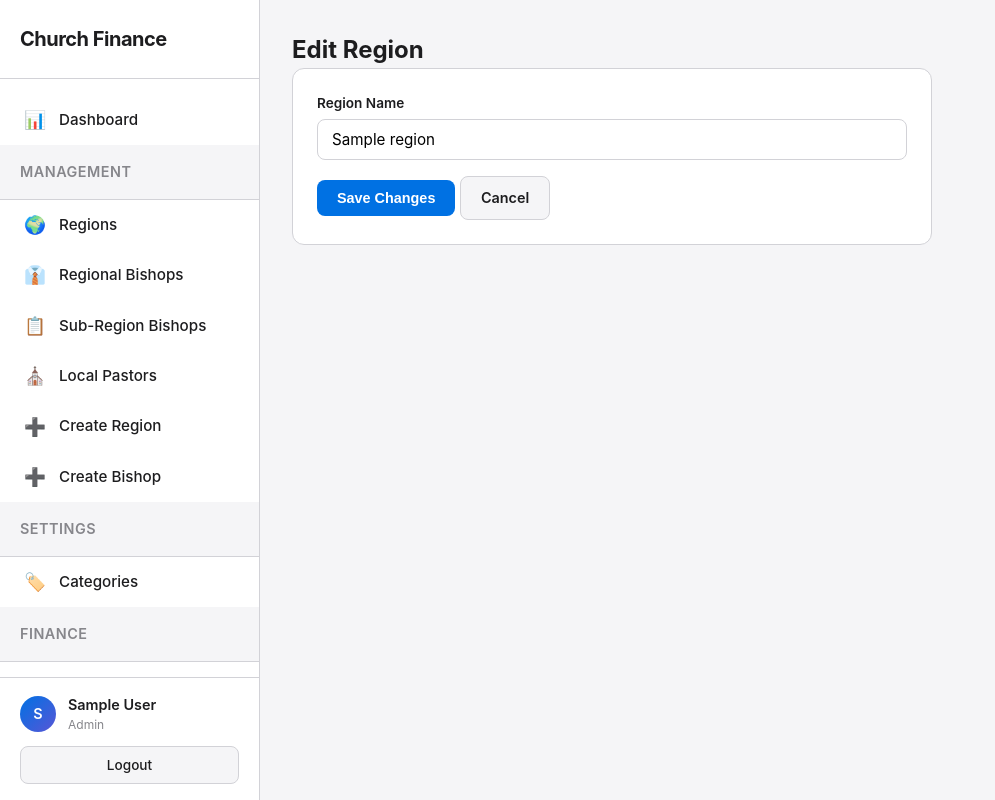
After one commit to antmwa66/church_finance, a Flask app: page /admin/edit_region/1 in a window 1280 px wide. The commit adds this page. Shown: the whole page, without its empty margins (0-995 px from the left). Run offline with Flask 3, Linux system fonts and the light colour scheme; the visitor is signed in with stand-in values (Sample User, id 1); tables that the repository leaves empty hold one stand-in row (values such as "Sample post").

Commit message:
Admin region edit/delete with constraints
- Add admin_edit_region (GET/POST) to rename regions

- Add admin_delete_region (POST); blocks deletion when a regional/sub-region bishop is assigned

- Enforce unique region names (case-insensitive) on create and edit

- Add Edit/Delete actions to manage_regions page, edit_region template, and btn-danger styling

```diff
--- a/app.py
+++ b/app.py
@@ -597,6 +597,10 @@ def admin_create_region():
         if not name:
             flash('Region name is required.', 'danger')
             return redirect(url_for('admin_create_region'))
+        existing = Region.query.filter(db.func.lower(Region.name) == name.lower()).first()
+        if existing:
+            flash('A region with this name already exists.', 'danger')
+            return redirect(url_for('admin_create_region'))
         region = Region(name=name, admin_id=session['user_id'])
         db.session.add(region)
         db.session.commit()
@@ -695,6 +699,47 @@ def admin_manage_pastors():
 def admin_manage_regions():
     regions = Region.query.order_by(Region.created_at.desc()).all()
     return render_template('admin/manage_regions.html', regions=regions)
+
+
+@app.route('/admin/edit_region/<int:region_id>', methods=['GET', 'POST'])
+@login_required
+@role_required('admin')
+def admin_edit_region(region_id):
+    region = Region.query.get_or_404(region_id)
+    if request.method == 'POST':
+        name = request.form.get('name', '').strip()
+        if not name:
+            flash('Region name is required.', 'danger')
+            return render_template('admin/edit_region.html', region=region)
+        duplicate = Region.query.filter(
+            Region.id != region.id, db.func.lower(Region.name) == name.lower()).first()
+        if duplicate:
+            flash('A region with this name already exists.', 'danger')
+            return render_template('admin/edit_region.html', region=region)
+        region.name = name
+        db.session.commit()
+        flash('Region "{}" updated successfully.'.format(name), 'success')
+        return redirect(url_for('admin_manage_regions'))
+    return render_template('admin/edit_region.html', region=region)
+
+
+@app.route('/admin/delete_region/<int:region_id>', methods=['POST'])
+@login_required
+@role_required('admin')
+def admin_delete_region(region_id):
+    region = Region.query.get_or_404(region_id)
+    bishop = User.query.filter(
+        User.region_id == region.id,
+        User.role.in_(['regional_bishop', 'sub_region_bishop'])
+    ).first()
+    if bishop:
+        flash('Cannot delete region "{}" because bishop {} is assigned to it.'.format(
+            region.name, bishop.full_name), 'danger')
+        return redirect(url_for('admin_manage_regions'))
+    db.session.delete(region)
+    db.session.commit()
+    flash('Region "{}" deleted successfully.'.format(region.name), 'success')
+    return redirect(url_for('admin_manage_regions'))
 
 
 @app.route('/admin/payments')
--- a/static/css/style.css
+++ b/static/css/style.css
@@ -355,6 +355,28 @@ body {
 .btn-warning {
     background: var(--warning);
     color: white;
+}
+
+.btn-danger {
+    background: var(--danger);
+    color: white;
+}
+
+.btn-danger:hover {
+    filter: brightness(0.92);
+}
+
+.inline-form {
+    display: inline-block;
+    margin: 0;
+}
+
+.actions-cell {
+    white-space: nowrap;
+}
+
+.actions-cell .btn {
+    margin-right: 6px;
 }
 
 .btn-sm {
--- /dev/null
+++ b/templates/admin/edit_region.html
@@ -0,0 +1,13 @@
+{% extends "base.html" %}
+{% block title %}Edit Region - Church Finance{% endblock %}
+{% block content %}
+<h2>Edit Region</h2>
+<form method="POST" action="{{ url_for('admin_edit_region', region_id=region.id) }}" class="form-card">
+    <div class="form-group">
+        <label for="name">Region Name</label>
+        <input type="text" id="name" name="name" required value="{{ region.name }}" placeholder="e.g., Nairobi Region">
+    </div>
+    <button type="submit" class="btn btn-primary">Save Changes</button>
+    <a href="{{ url_for('admin_manage_regions') }}" class="btn btn-secondary">Cancel</a>
+</form>
+{% endblock %}
```
Also changed, not shown: templates/admin/manage_regions.html (+7 -0 lines).
